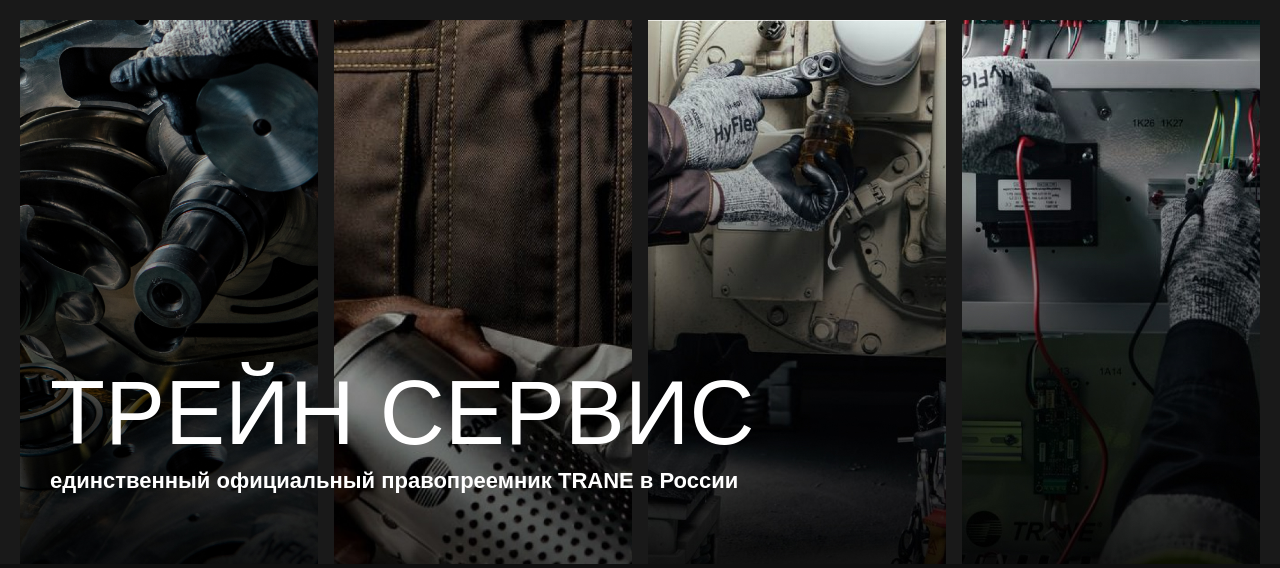
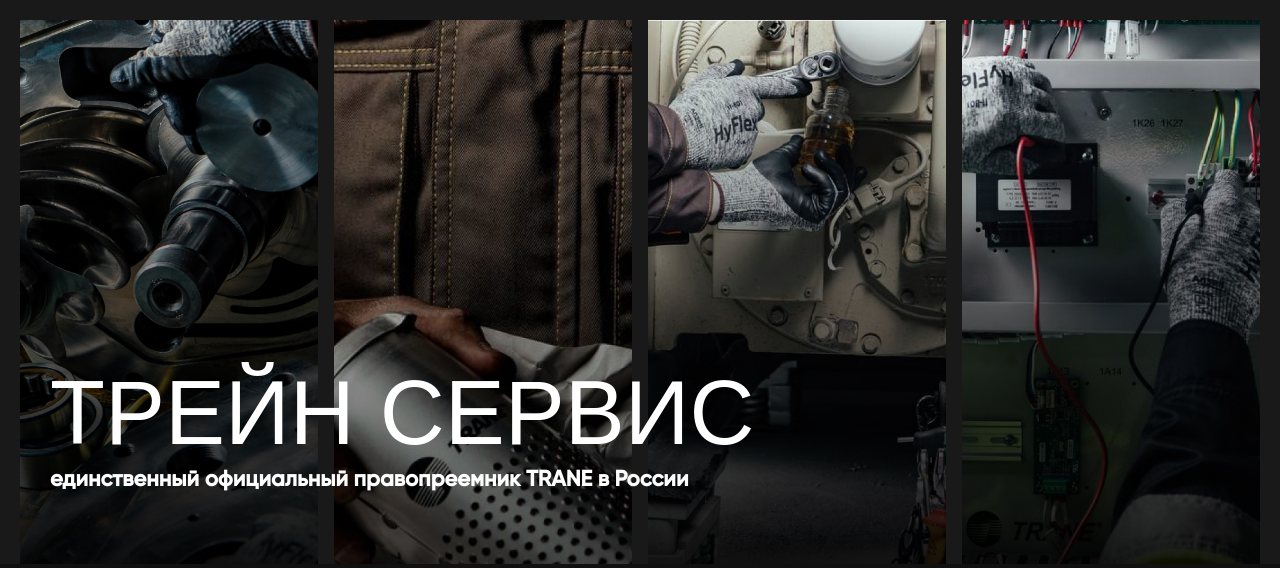
Before and after one commit to LeraVilar/trainProject, a plain HTML site: page index.html in a window 1280 px wide. Shown: the part 104-672 px from the top of the page. Drawn offline with nearby package versions, Linux system fonts and the light colour scheme; a web font is replaced by a local one.

Commit message:
small fixes

```diff
--- a/style.css
+++ b/style.css
@@ -6,6 +6,10 @@
 @font-face {
     font-family: GUL;
     src: url(./fonts/Gilroy-UltraLight.ttf);
+}
+@font-face {
+    font-family: GSB;
+    src: url(./fonts/Gilroy-SemiBold.ttf);
 }
 
 body {
@@ -216,7 +220,7 @@
     pointer-events: none;
 }
 .main__default-text{
-    font-family: 'Gilroy-Bold', sans-serif;
+    font-family: GSB;
     display: flex;
     flex-direction: column;
     font-size: 60px;
@@ -651,7 +655,7 @@
     font-family: 'Gilroy-Light', sans-serif;
     font-size: 110px;
     font-weight: 300;
-    line-height: 132px;
+    /* line-height: 132px; */
     letter-spacing: 0em;
     margin: 0 0 30px;
     gap: 20px;
@@ -1005,7 +1009,7 @@
         pointer-events: none;
     }
     .main__default-text{
-        font-family: 'Gilroy-Bold', sans-serif;
+        font-family: GSB;
         flex-direction: column;
         font-size: 31px;
         font-weight: 600;
@@ -1265,7 +1269,7 @@
     .tab-content__info-title {
         font-size: 40px;
         font-weight: 300;
-        line-height: 66px;
+        /* line-height: 66px; */
     }
     .service__page-sliderNumber {
         font-size: 60px;
```
Also changed, not shown: fonts/Gilroy-SemiBold.ttf (added).
